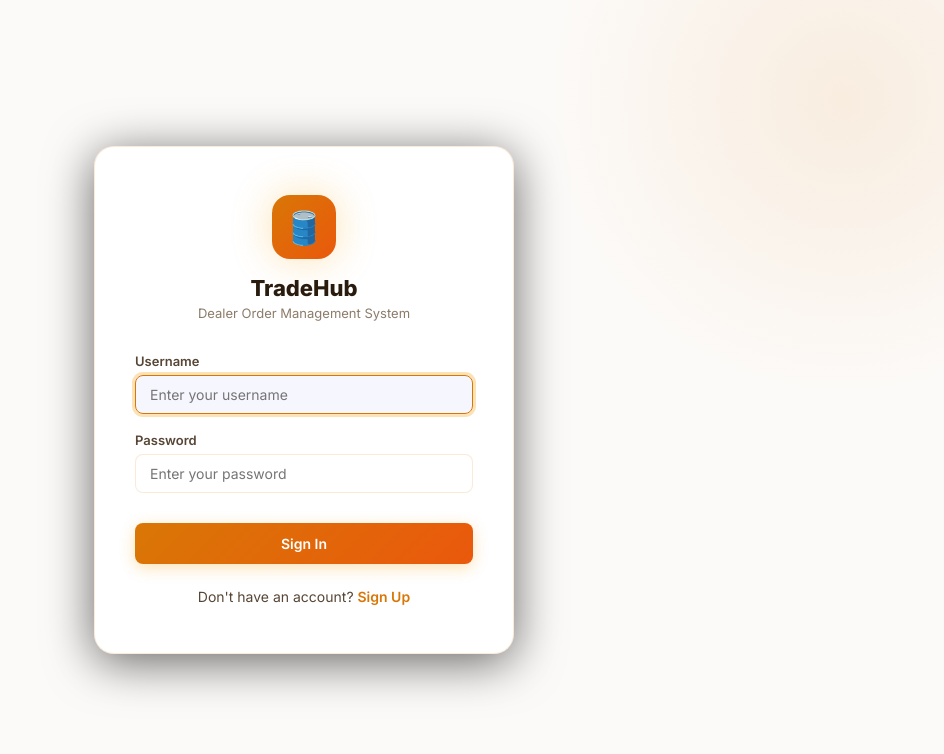
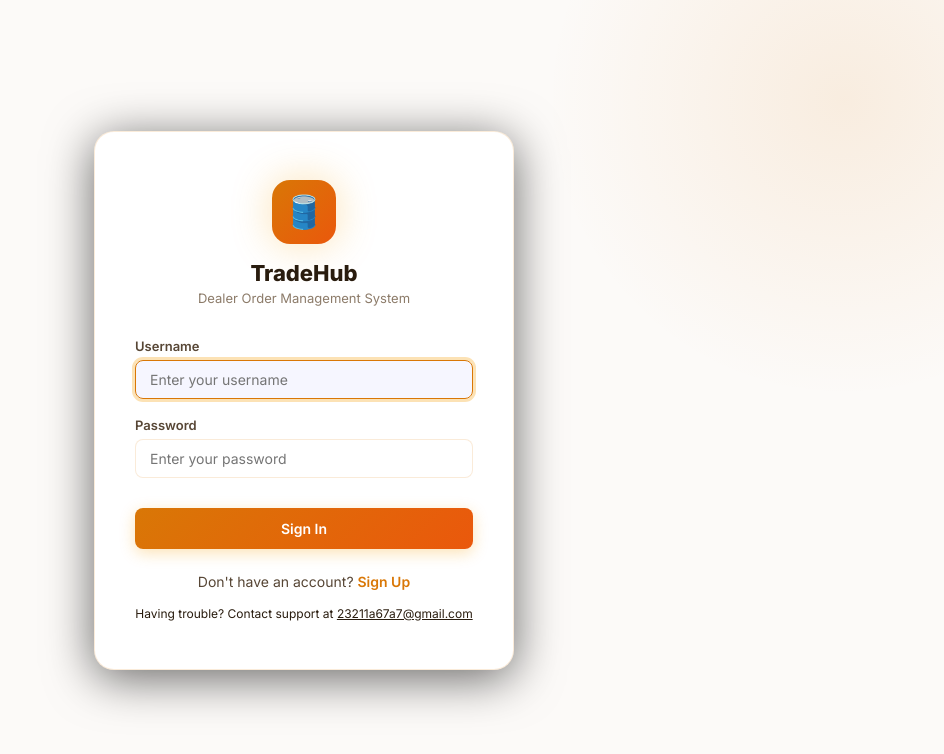
Before and after one commit to Bhargav-252006/Dealership-Managment, a React (Vite) app in the folder frontend/: page / in a window 1280 px wide. Shown: the top 754 px of the page, without its empty margins (336-1280 px from the left). Built offline with nearby package versions, Linux system fonts and the light colour scheme; no server answers.

Commit message:
feat: add support email to login screen

```diff
--- a/frontend/src/pages/Login.jsx
+++ b/frontend/src/pages/Login.jsx
@@ -64,6 +64,10 @@ export default function Login() {
         <div style={{ textAlign: 'center', marginTop: 24, fontSize: 14, color: 'var(--text-secondary)' }}>
           Don't have an account? <Link to="/signup" style={{ color: 'var(--accent)', fontWeight: 600, textDecoration: 'none' }}>Sign Up</Link>
         </div>
+
+        <div style={{ textAlign: 'center', marginTop: 16, fontSize: 12, color: 'var(--text-tertiary)' }}>
+          Having trouble? Contact support at <a href="mailto:23211a67a7@gmail.com" style={{ color: 'inherit', textDecoration: 'underline' }}>23211a67a7@gmail.com</a>
+        </div>
       </div>
     </div>
   );
```
